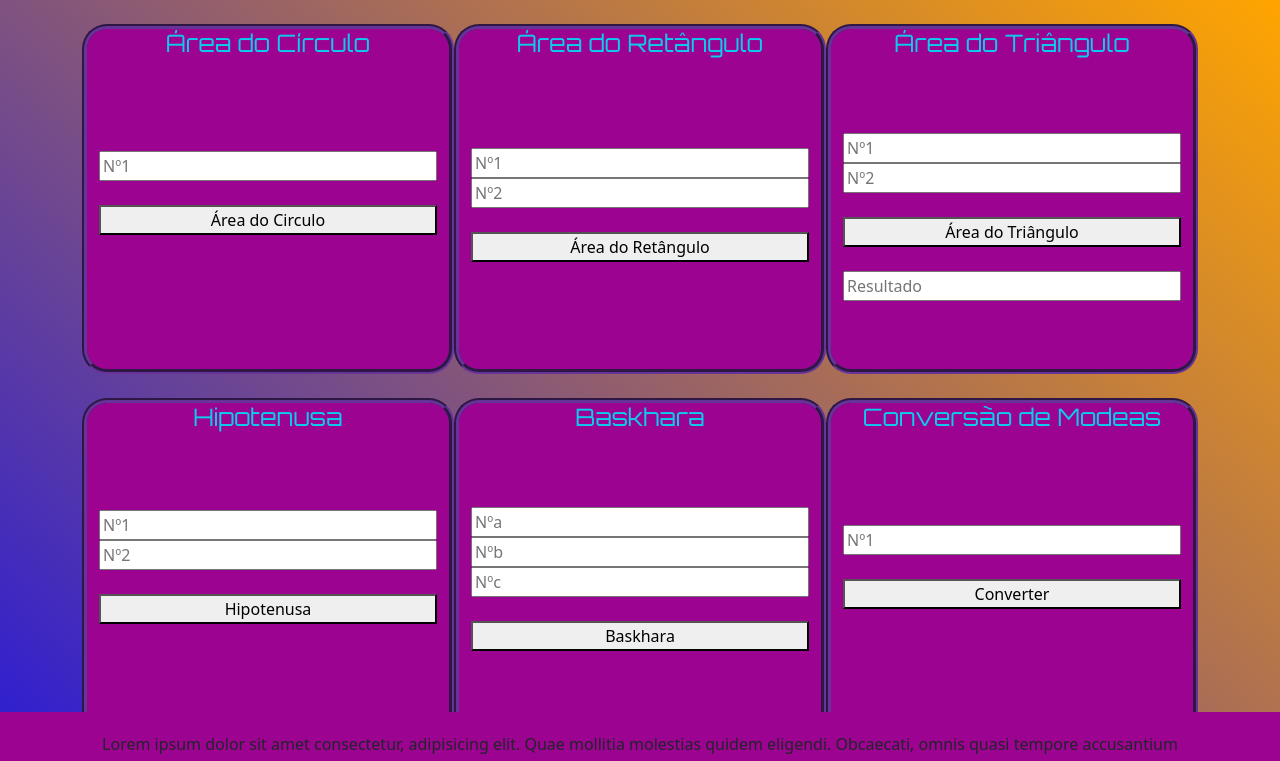
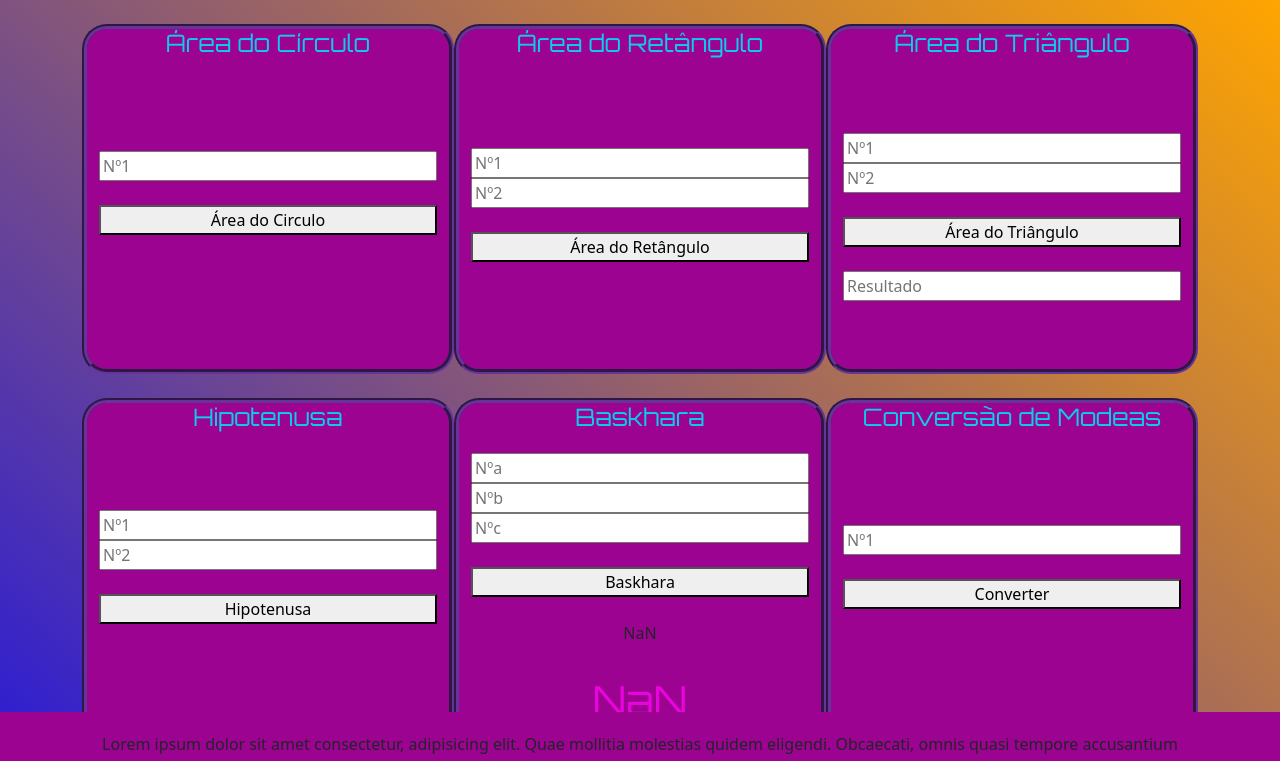
Before and after one commit to falkAnonymous/BackendVisual, a plain HTML site: page html/index.html in a window 1280 px wide. Both pictures are taken after a click on the button "Baskhara". Shown: the top 761 px of the page. Drawn offline with Linux system fonts and the light colour scheme; a web font is replaced by a local one.

Commit message:
atualizado2

```diff
--- a/css/style.css
+++ b/css/style.css
@@ -38,13 +38,13 @@ h2{
     background-color: #9c0390;
 
 }
-.numero-circulo,#hipotenusa-resultado,#Resultado-real,#resultado-celsus{
+.numero-circulo,#hipotenusa-resultado,#Resultado-real,#resultado-celsus#resultado-baskx1,#resultado-baskx2{
     font-family: 'Orbitron', sans-serif;
     color: rgb(233, 4, 221);
     font-size: 40px;
     margin-top: 25px;
 }
-.numero-circulo:hover,#hipotenusa-resultado:hover,#Resultado-real:hover,#resultado-celsus:hover{
+.numero-circulo:hover,#hipotenusa-resultado:hover,#Resultado-real:hover,#resultado-celsus:hover,#resultado-baskx1:hover,#resultado-baskx2:hover{
     background-image: linear-gradient(to bottom right, rgb(216, 11, 189),rgb(141, 10, 216));
     border-radius: 1px 12px 1px 25px;
     padding: 0;
--- a/js/script.js
+++ b/js/script.js
@@ -33,7 +33,8 @@ function Baskhara1() {
     let delta = Math.pow(b, 2) - 4 * a * c;
     let x1 = (-b + Math.sqrt(delta)) / (2 * a)
     let x2 = (-b - Math.sqrt(delta)) / (2 * a)
-    document.getElementById("resultado-baskx1")
-    alert(x1 + "\n" + x2)
+    document.getElementById("resultado-baskx1").innerHTML = x1
+    document.getElementById("resultado-baskx2").innerHTML = x2
+
 
 }
```
